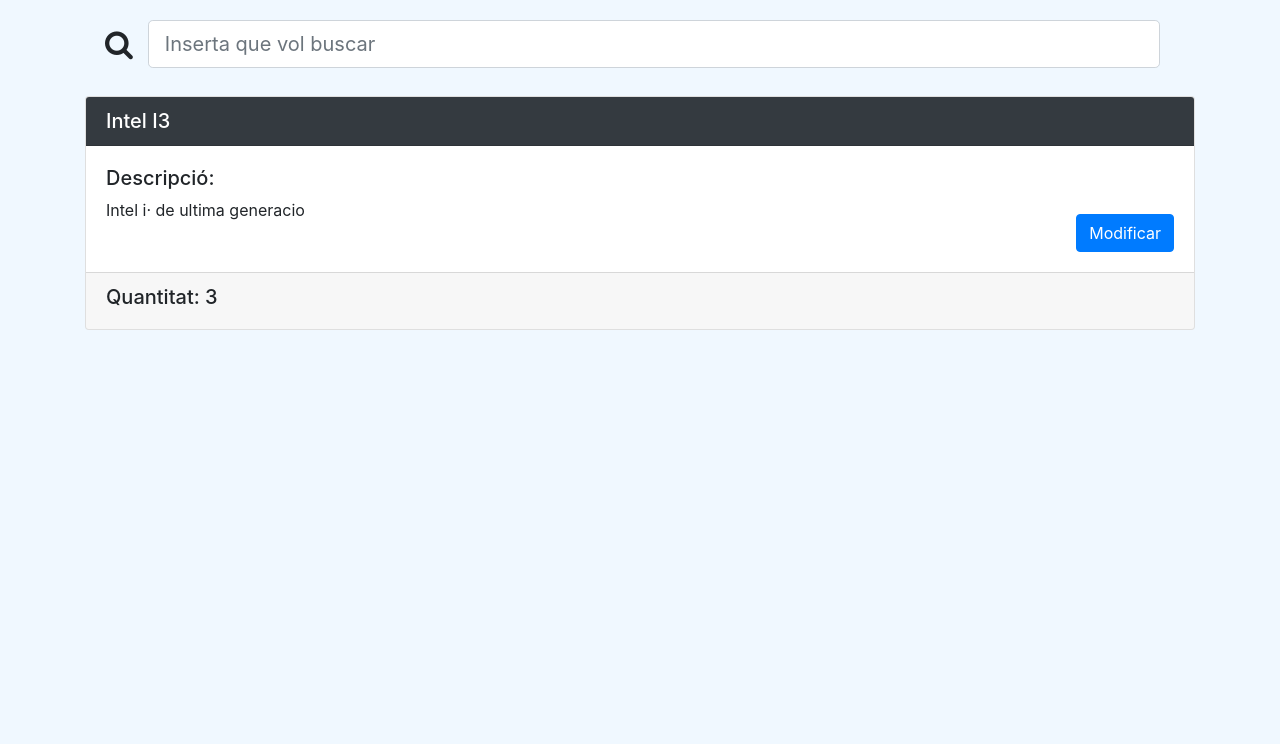
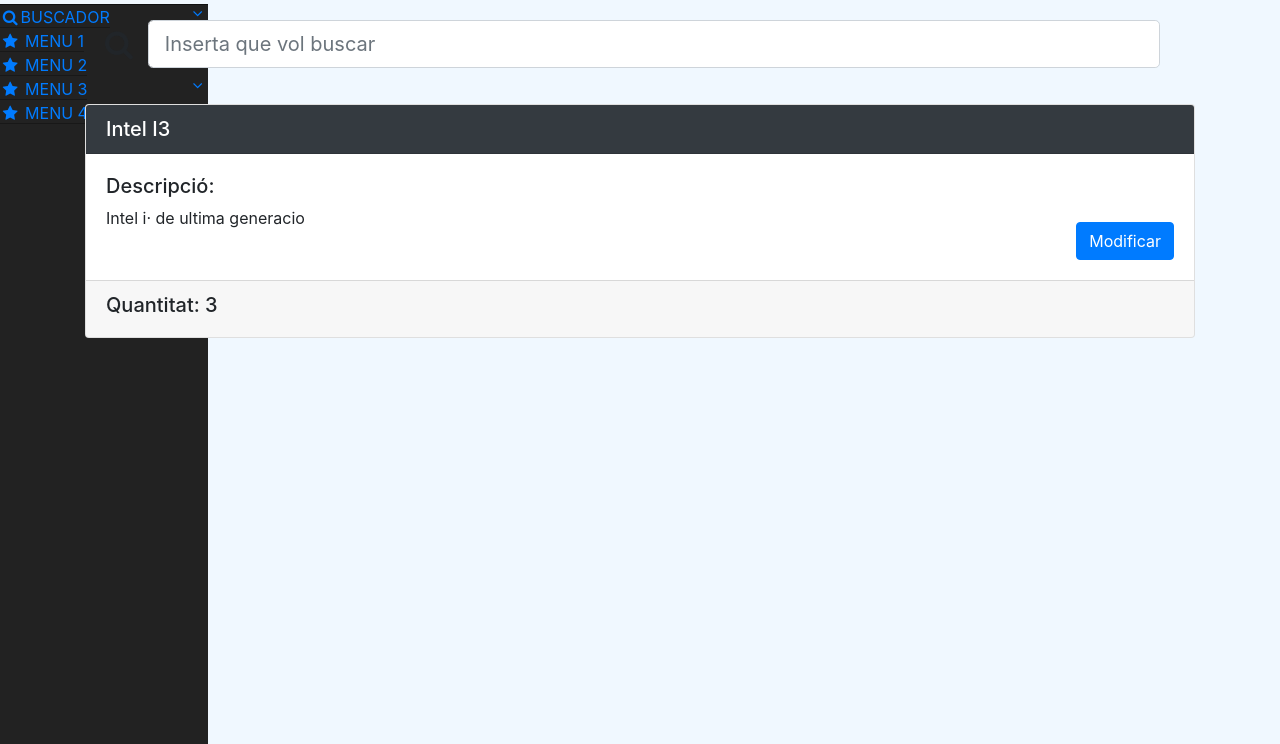
Before and after one commit to virus-404/WebProject, a Django app: page /warehouse/tecnic/ in a window 1280 px wide. Shown: the part 56-800 px from the top of the page. Run offline with Django 3.2, Linux system fonts and the light colour scheme; a user stored in the database is signed in; data comes from the database, SQL or seed files in the repository; some libraries are stand-ins or nearby versions.

Commit message:
Left navbar more or less done

```diff
--- a/warehouseapp/templates/warehouse/home-tecnic.html
+++ b/warehouseapp/templates/warehouse/home-tecnic.html
@@ -1,7 +1,171 @@
+<style type="text/CSS">
+@import url('https://maxcdn.bootstrapcdn.com/font-awesome/4.3.0/css/font-awesome.min.css');
+
+
+#wrapper {
+    padding-left: 0;
+}
+#page-wrapper {
+    width: 100%;
+    padding: 0;
+    background-color: #fff;
+}
+@media(min-width:768px) {
+    #wrapper {
+        padding-left: 225px;
+    }
+    #page-wrapper {
+        padding: 22px 10px;
+    }
+}
+
+
+.top-nav>li>a {
+    padding-top: 20px;
+    padding-bottom: 20px;
+    line-height: 20px;
+    color: #fff;
+}
+
+.top-nav>.open>.dropdown-menu {
+    float: left;
+    position: absolute;
+    margin-top: 0;
+    /*border: 1px solid rgba(0,0,0,.15);*/
+    border-top-left-radius: 0;
+    border-top-right-radius: 0;
+    background-color: #fff;
+    -webkit-box-shadow: 0 6px 12px rgba(0,0,0,.175);
+    box-shadow: 0 6px 12px rgba(0,0,0,.175);
+}
+
+/* Side Navigation */
+
+@media(min-width:768px) {
+    .side-nav {
+        position: fixed;
+        top: 60px;
+        left: 225px;
+        width: 208px;
+        margin-left: -225px;
+        border: none;
+        border-radius: 0;
+        border-top: 1px rgba(0,0,0,.5) solid;
+        overflow-y: auto;
+        background-color: #222;
+        /*background-color: #5A6B7D;*/
+        bottom: 0;
+        overflow-x: hidden;
+        padding-bottom: 40px;
+    }
+
+    .side-nav>li>a {
+        width: 225px;
+        border-bottom: 1px rgba(0,0,0,.3) solid;
+    }
+
+    .side-nav li a:hover,
+    .side-nav li a:focus {
+        outline: none;
+        background-color: #1a242f !important;
+    }
+}
+
+.side-nav>li>ul {
+    padding: 0;
+    border-bottom: 1px rgba(0,0,0,.3) solid;
+}
+
+.side-nav>li>ul>li>a {
+    display: block;
+    padding: 10px 15px 10px 38px;
+    text-decoration: none;
+    /*color: #999;*/
+    color: #fff;
+}
+
+.side-nav>li>ul>li>a:hover {
+    color: #fff;
+}
+
+.navbar .nav > li > a > .label {
+  -webkit-border-radius: 50%;
+  -moz-border-radius: 50%;
+  border-radius: 50%;
+  position: absolute;
+  top: 14px;
+  right: 6px;
+  font-size: 10px;
+  font-weight: normal;
+  min-width: 15px;
+  min-height: 15px;
+  line-height: 1.0em;
+  text-align: center;
+  padding: 2px;
+}
+
+.navbar .nav > li > a:hover > .label {
+  top: 10px;
+}
+
+</style>
+<script>
+
+    $(function(){
+    $('[data-toggle="tooltip"]').tooltip();
+    $(".side-nav .collapse").on("hide.bs.collapse", function() {
+        $(this).prev().find(".fa").eq(1).removeClass("fa-angle-right").addClass("fa-angle-down");
+    });
+    $('.side-nav .collapse').on("show.bs.collapse", function() {
+        $(this).prev().find(".fa").eq(1).removeClass("fa-angle-down").addClass("fa-angle-right");
+    });
+})
+
+</script>
 {% extends 'warehouse/base-tecnic.html' %}
+<!------ Include the above in your HEAD tag ---------->
+
+
 {% block content %}
-    <div class="row">
-        <div class="col">
+<!-- Sidebar Menu Items - These collapse to the responsive navigation menu on small screens -->
+    <div id="body">
+    <div id="sidebar">
+            <ul class="nav navbar-nav side-nav">
+                <li>
+                    <a href="#" data-toggle="collapse" data-target="#menu-1"><i class="fa fa-fw fa-search"></i>BUSCADOR<i class="fa fa-fw fa-angle-down pull-right"></i></a>
+                </li>
+                <li>
+                    <a href="#" data-toggle="collapse" data-target="#submenu-1"><i class="fa fa-fw fa-star"></i>  MENU 1 <i class="fa fa-fw fa-angle-down pull-right"></i></a>
+                    <ul id="submenu-1" class="collapse">
+                        <li><a href="#"><i class="fa fa-angle-double-right"></i> SUBMENU 1.1</a></li>
+                        <li><a href="#"><i class="fa fa-angle-double-right"></i> SUBMENU 1.2</a></li>
+                        <li><a href="#"><i class="fa fa-angle-double-right"></i> SUBMENU 1.3</a></li>
+                    </ul>
+                </li>
+                <li>
+                    <a href="#" data-toggle="collapse" data-target="#submenu-2"><i class="fa fa-fw fa-star"></i>  MENU 2 <i class="fa fa-fw fa-angle-down pull-right"></i></a>
+                    <ul id="submenu-2" class="collapse">
+                        <li><a href="#"><i class="fa fa-angle-double-right"></i> SUBMENU 2.1</a></li>
+                        <li><a href="#"><i class="fa fa-angle-double-right"></i> SUBMENU 2.2</a></li>
+                        <li><a href="#"><i class="fa fa-angle-double-right"></i> SUBMENU 2.3</a></li>
+                    </ul>
+                </li>                <li>
+                    <a href="#" data-toggle="collapse" data-target="#submenu-3"><i class="fa fa-fw fa-star"></i>  MENU 3 <i class="fa fa-fw fa-angle-down pull-right"></i></a>
+                    <ul id="submenu-3" class="collapse">
+                        <li><a href="#"><i class="fa fa-angle-double-right"></i> SUBMENU 3.1</a></li>
+                        <li><a href="#"><i class="fa fa-angle-double-right"></i> SUBMENU 3.2</a></li>
+                        <li><a href="#"><i class="fa fa-angle-double-right"></i> SUBMENU 3.3</a></li>
+                    </ul>
+                </li>                <li>
+                    <a href="#" data-toggle="collapse" data-target="#submenu-4"><i class="fa fa-fw fa-star"></i>  MENU 4 <i class="fa fa-fw fa-angle-down pull-right"></i></a>
+                    <ul id="submenu-4" class="collapse">
+                        <li><a href="#"><i class="fa fa-angle-double-right"></i> SUBMENU 4.1</a></li>
+                        <li><a href="#"><i class="fa fa-angle-double-right"></i> SUBMENU 4.2</a></li>
+                        <li><a href="#"><i class="fa fa-angle-double-right"></i> SUBMENU 4.3</a></li>
+                    </ul>
+                </li>
+            </ul>
+        </div>
             <div class="col">
                 <form id=”search” method=”GET” action=" {% url 'tecnic-home' %}">
                     <div class="card-body row align-items-center">
@@ -70,4 +234,6 @@
         </div>
     </div>
 
+</body>
+
 {% endblock content%}
```
